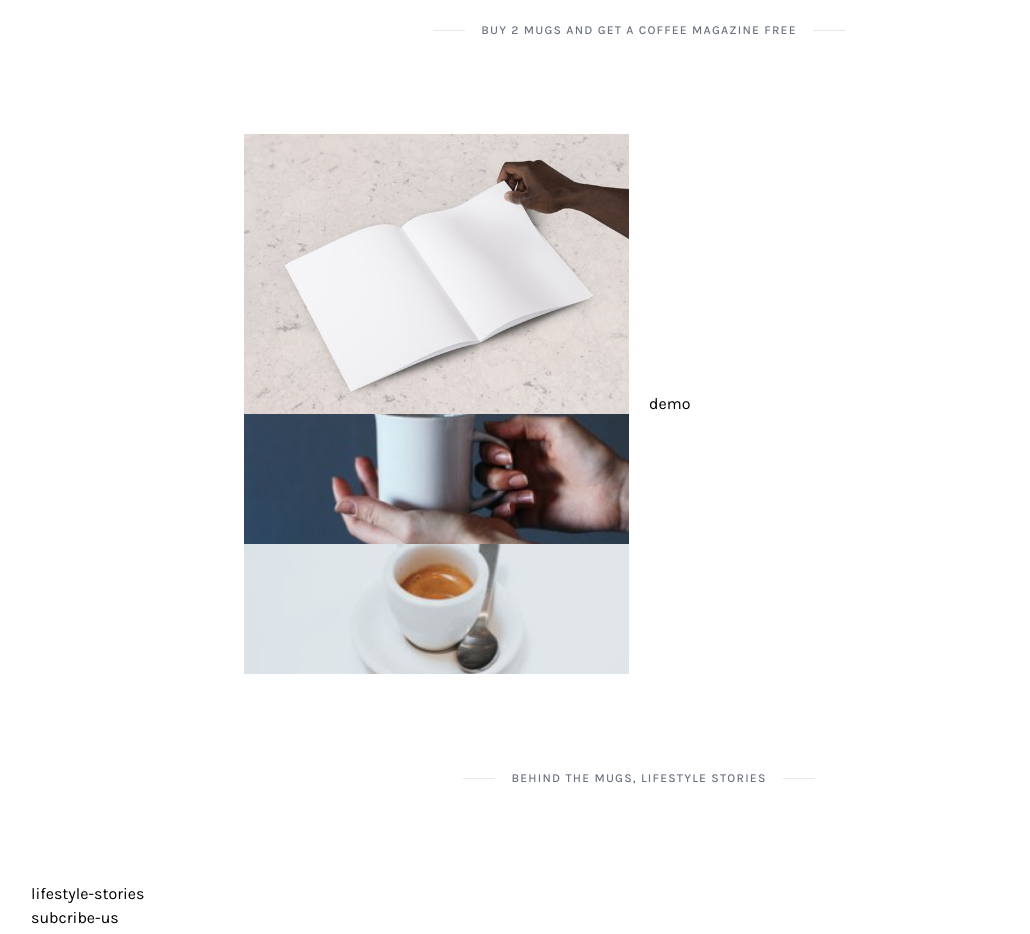
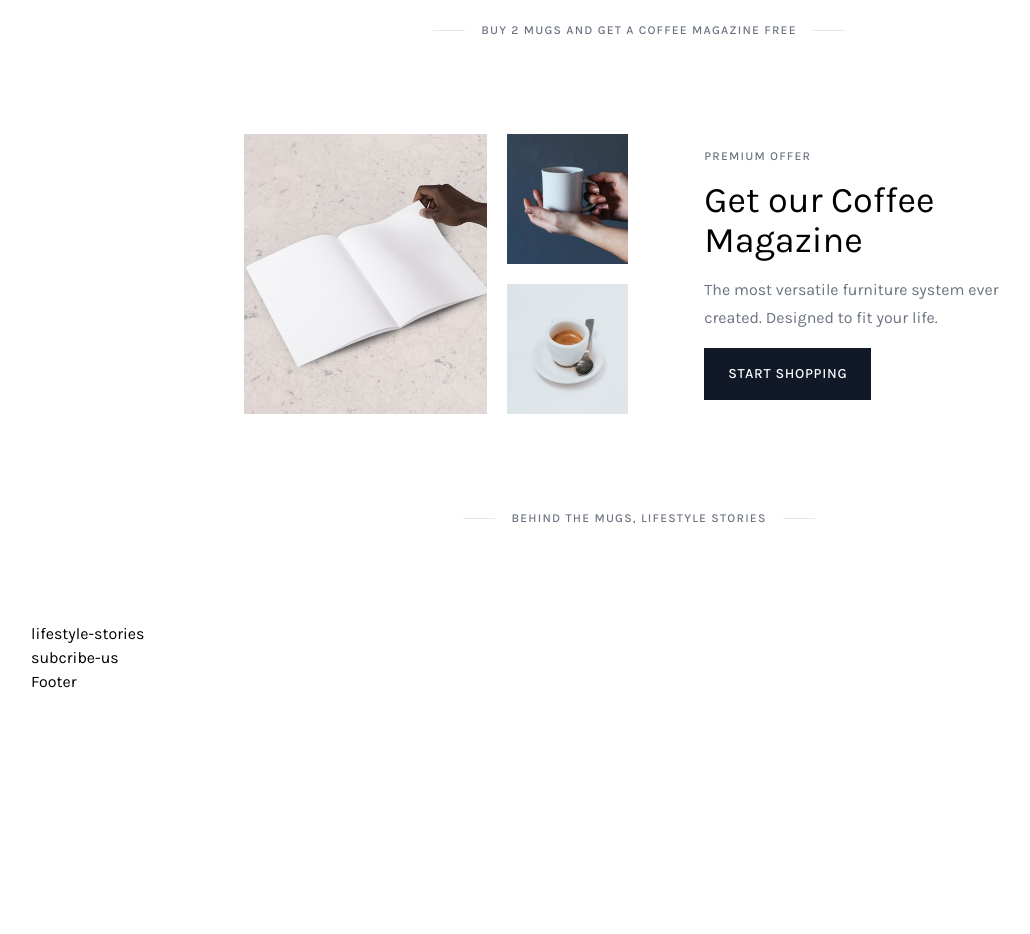
Before and after one commit to dinhcongpham/coffee-style, a website: page public/index.html in a window 1280 px wide. Shown: the part 3780-4714 px from the top of the page, without its empty margins (1-1031 px from the left). After the commit the page ends 4474 px from the top, so only its background shows below. Drawn offline with Linux system fonts and the light colour scheme.

Commit message:
add magazine

```diff
--- a/public/index.html
+++ b/public/index.html
@@ -304,16 +304,21 @@
           <div class="cong-subheadline-deco-line"></div>
         </div>
         <div class="coffee-magazine featured-mugs w-[95%] xl:w-[65%] mx-auto mb-24">
-          <div class="flex flex-row justify-center items-center gap-[20px]">
-            <div class="cong-magazine-images basis-1/2">
-              <div class="cong-magazine-big-image h-[280px] bg-[url('./images/image/magazine-image.jpg')] bg-cover bg-no-repeat bg-center"></div>
-              <div class="cong-magazine-small-images">
-                <div class="h-[130px] bg-[url('./images/image/magazine-small-image1.jpg')] bg-cover bg-no-repeat bg-center"></div>
-                <div class="h-[130px] bg-[url('./images/image/magazine-small-image2.jpg')] bg-cover bg-no-repeat bg-center"></div>
+          <div class="flex flex-col md:flex-row justify-center items-center gap-[20px]">
+            <div class="cong-magazine-images basis-1/2 md:flex md:flex-row gap-5 w-full h-full mb-5 md:mb-0">
+              <div class="cong-magazine-big-image basis-2/3 h-[280px] bg-[url('./images/image/magazine-image.jpg')] bg-cover bg-no-repeat bg-center mb-3 xs:mb-5 md:mb-0"></div>
+              <div class="cong-magazine-small-images basis-1/3 flex flex-row md:flex-col gap-3 xs:gap-5">
+                <div class="h-[130px] xs:h-[200px] md:h-[130px] basis-1/2 bg-[url('./images/image/magazine-small-image1.jpg')] bg-cover bg-no-repeat bg-center"></div>
+                <div class="h-[130px] xs:h-[200px] md:h-[130px] basis-1/2 bg-[url('./images/image/magazine-small-image2.jpg')] bg-cover bg-no-repeat bg-center"></div>
               </div>
             </div>
-            <div class="cong-magazine-post basis-1/2">
-              demo
+            <div class="cong-magazine-post basis-1/2 pl:8 xl:pl-14 text-center md:text-left">
+              <div class="uppercase tracking-widest text-gray-500 font-medium text-xs mb-4">PREMIUM OFFER</div>
+              <div class="text-4xl mb-4">Get our Coffee Magazine</div>
+              <div class="text-gray-500 leading-7 mb-4">The most versatile furniture system ever created. Designed to fit your life.</div>
+              <div class="cong-button bg-gray-900 text-white w-max mx-auto md:mx-0">
+                Start Shopping
+              </div>
             </div>
           </div>
         </div> <!--End coffee-magazine-->
--- a/tailwind.config.js
+++ b/tailwind.config.js
@@ -3,6 +3,9 @@ module.exports = {
   content: ["./public/**/*.{html,js}"],
   theme: {
     extend: {
+      screens: {
+        'xs': '480px',
+      },
       fontFamily: {
         Karla: ['Karla', 'sans-serif']
       },
```
Also changed, not shown: public/output.css.
